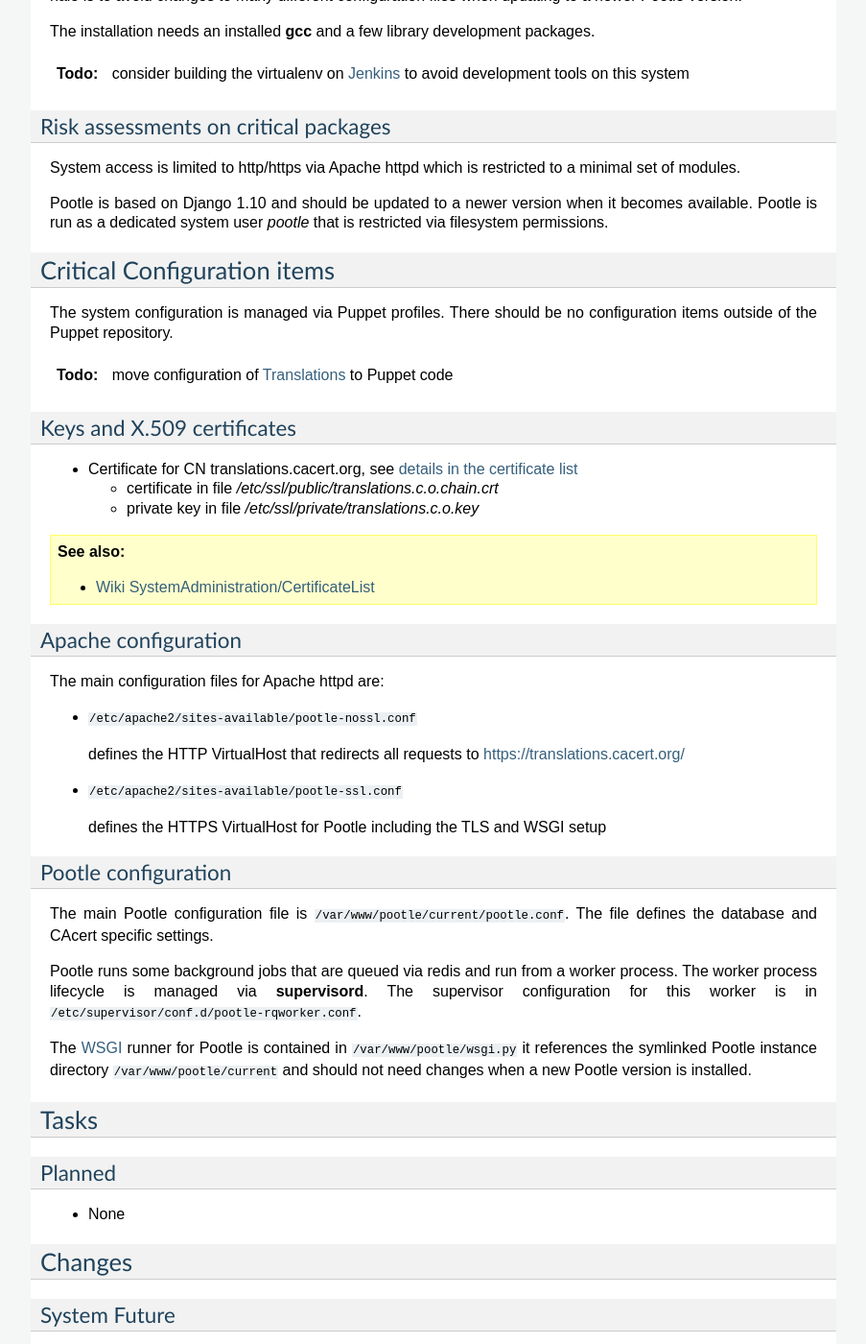
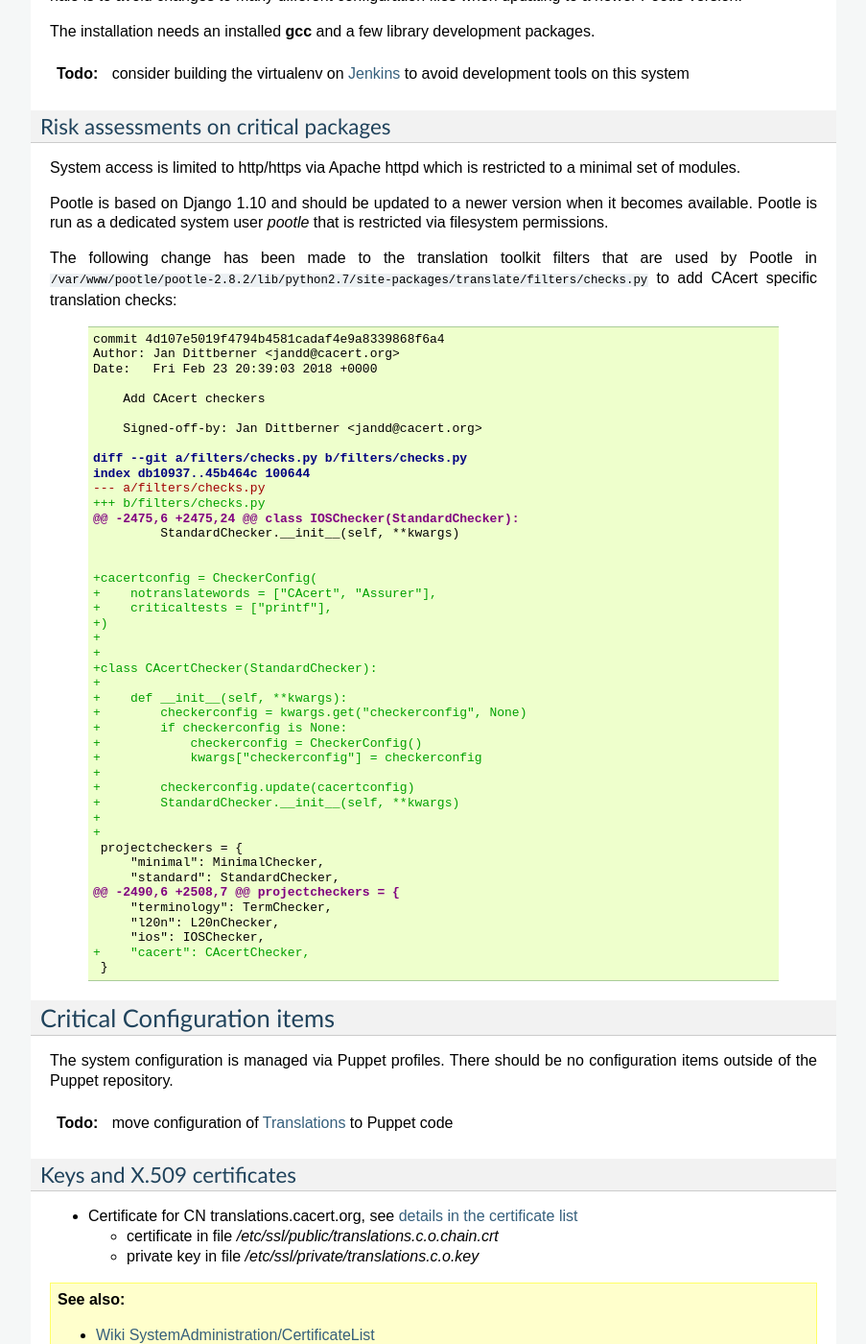
Before and after one commit to CAcertOrg/cacert-infradocs, a Sphinx documentation site: the page built from docs/systems/translations.rst, in a window 1280 px wide and 1400 px high, scrolled down 3563 px. Shown: the whole window at 96% size, without its empty margins (198-1101 px from the left). Built offline with Sphinx 7.4.7, drawn with Linux system fonts in a browser that asks for light colours; pages that are not in the unit, such as notebooks, are missing from menus; cross-references to code outside the pages are shown as plain code; some of the changed text lies outside the part shown.

Commit message:
Update translations documentation
incorporate information from the Wiki page

```diff
--- a/docs/systems/translations.rst
+++ b/docs/systems/translations.rst
@@ -213,11 +213,11 @@
 Dedicated user roles
 --------------------
 
-+-------------+-----------------------------+
-| Group       | Purpose                     |
-+=============+=============================+
-| <groupname> | <short purpose description> |
-+-------------+-----------------------------+
++---------------+----------------------------------+
+| Group         | Purpose                          |
++===============+==================================+
+| pootle-update | Planned translation update group |
++---------------+----------------------------------+
 
 Non-distribution packages and modifications
 -------------------------------------------
@@ -257,6 +257,57 @@
 Pootle is based on Django 1.10 and should be updated to a newer version when it
 becomes available. Pootle is run as a dedicated system user `pootle` that is
 restricted via filesystem permissions.
+
+The following change has been made to the translation toolkit filters that are
+used by Pootle in :file:`/var/www/pootle/pootle-2.8.2/lib/python2.7/site-packages/translate/filters/checks.py`
+to add CAcert specific translation checks:
+
+   .. code-block:: diff
+
+      commit 4d107e5019f4794b4581cadaf4e9a8339868f6a4
+      Author: Jan Dittberner <jandd@cacert.org>
+      Date:   Fri Feb 23 20:39:03 2018 +0000
+
+          Add CAcert checkers
+
+          Signed-off-by: Jan Dittberner <jandd@cacert.org>
+
+      diff --git a/filters/checks.py b/filters/checks.py
+      index db10937..45b464c 100644
+      --- a/filters/checks.py
+      +++ b/filters/checks.py
+      @@ -2475,6 +2475,24 @@ class IOSChecker(StandardChecker):
+               StandardChecker.__init__(self, **kwargs)
+
+
+      +cacertconfig = CheckerConfig(
+      +    notranslatewords = ["CAcert", "Assurer"],
+      +    criticaltests = ["printf"],
+      +)
+      +
+      +
+      +class CAcertChecker(StandardChecker):
+      +
+      +    def __init__(self, **kwargs):
+      +        checkerconfig = kwargs.get("checkerconfig", None)
+      +        if checkerconfig is None:
+      +            checkerconfig = CheckerConfig()
+      +            kwargs["checkerconfig"] = checkerconfig
+      +
+      +        checkerconfig.update(cacertconfig)
+      +        StandardChecker.__init__(self, **kwargs)
+      +
+      +
+       projectcheckers = {
+           "minimal": MinimalChecker,
+           "standard": StandardChecker,
+      @@ -2490,6 +2508,7 @@ projectcheckers = {
+           "terminology": TermChecker,
+           "l20n": L20nChecker,
+           "ios": IOSChecker,
+      +    "cacert": CAcertChecker,
+       }
+
 
 Critical Configuration items
 ============================
@@ -315,13 +366,30 @@
 
 .. _WSGI: https://en.wikipedia.org/wiki/Web_Server_Gateway_Interface
 
+There are scripts in :file:`/usr/local/bin` that were implemented for an older
+Pootle version and have to be checked/updated.
+
 Tasks
 =====
 
 Planned
 -------
 
-* None
+.. todo::
+
+   integrate the pootle projects with version control systems. The templates
+   (.pot files) in :file:`/var/www/pootle/po` can be updated and loaded into
+   Pootle by invoking::
+
+      pootle update_stores --project=<project_id> --language=templates
+
+   see the `Pootle documentation <http://docs.translatehouse.org/projects/pootle/en/stable-2.8.x/server/project_setup.html#project-setup-updating-strings>`_
+
+.. todo::
+
+   update and improve the scripts in :file:`/usr/local/bin` and integrate
+   them with the :program:`sudo` system to allow members of the `pootle-update`
+   group to run them in the context of the `pootle` system user
 
 Changes
 =======
```
Also changed, not shown: other parts of docs/systems/translations.rst (+0 -2 lines).
